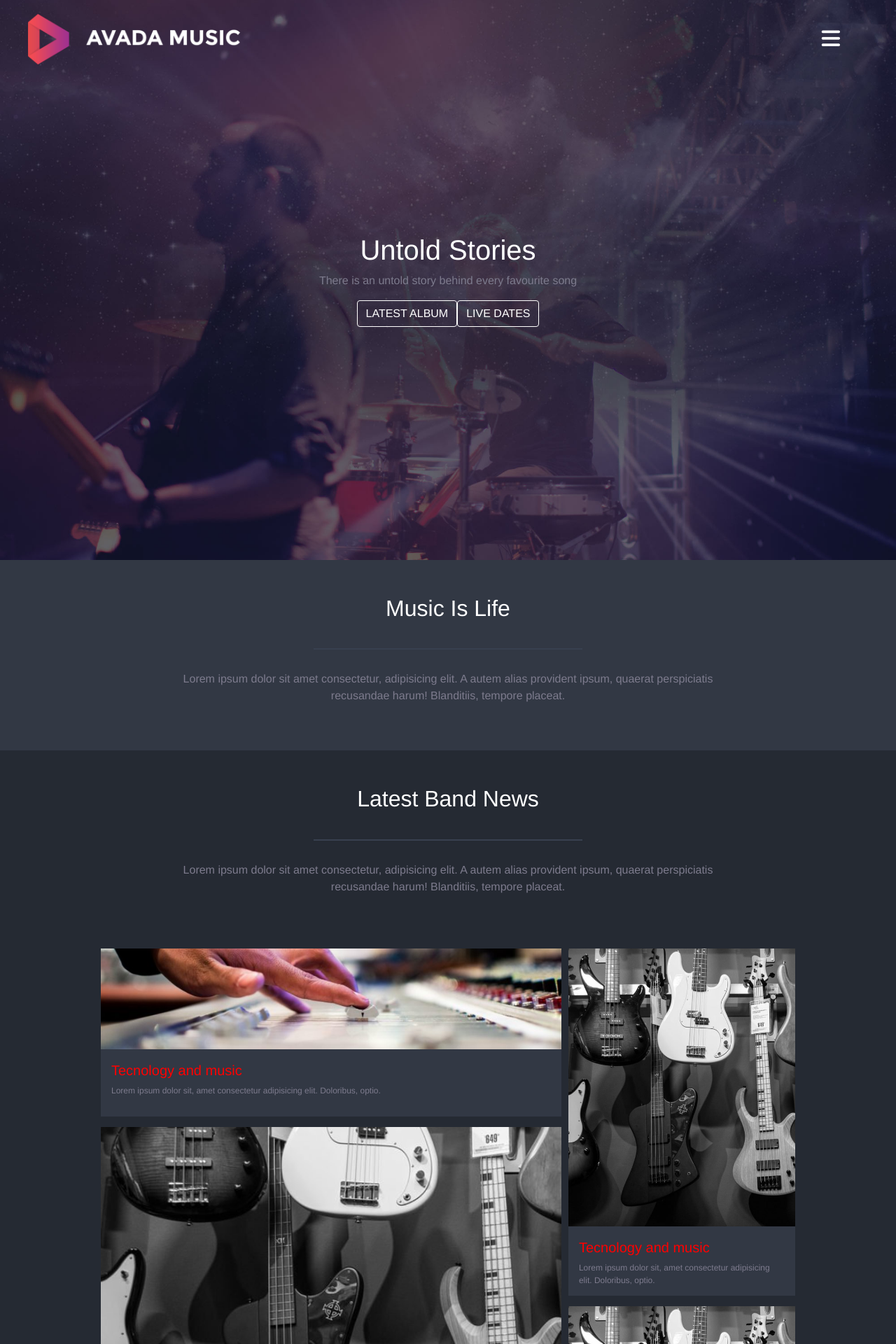
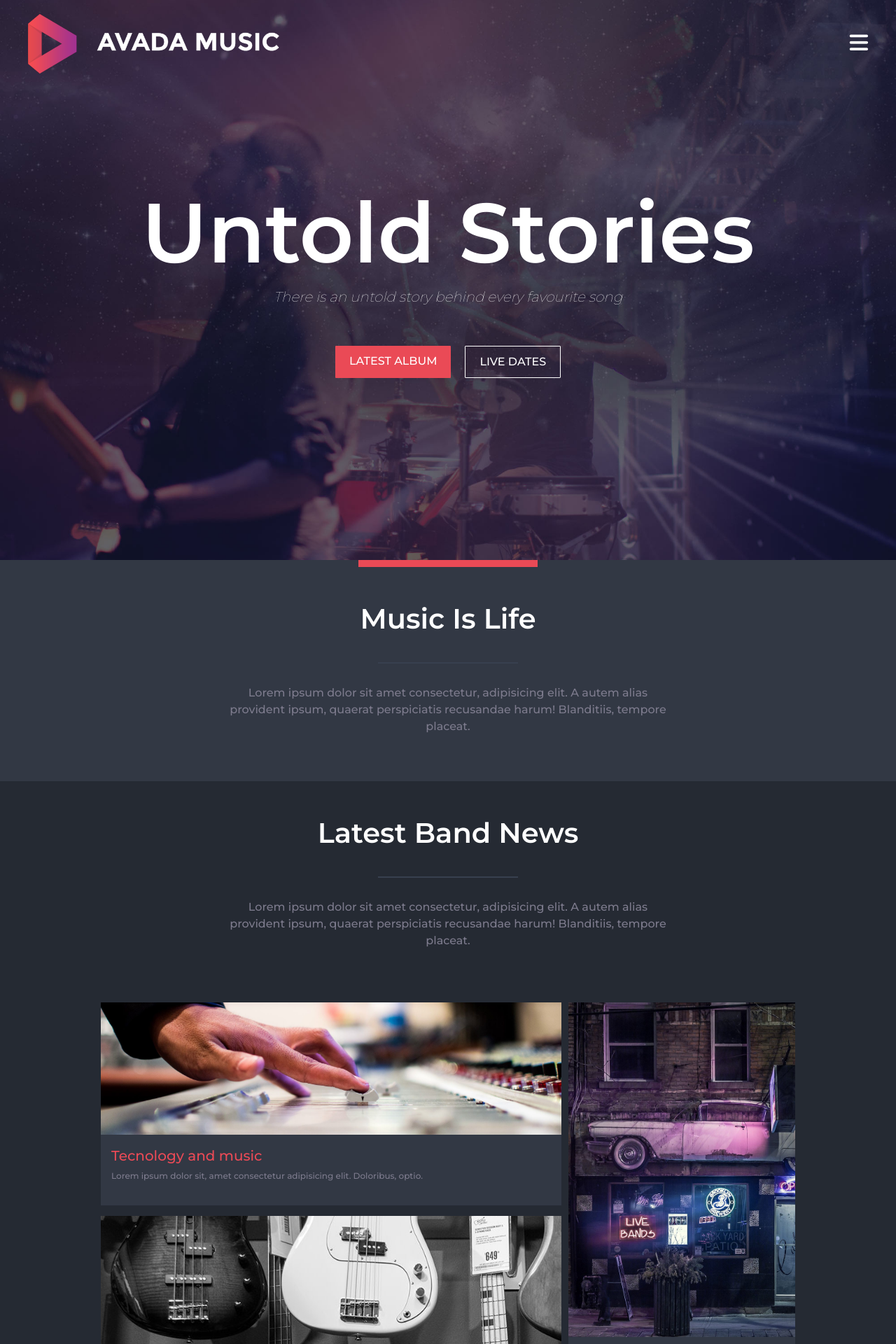
Before and after one commit to SimoneFranzoni/proj-html-vuejs, a Vue app: page / in a window 1280 px wide. Shown: the top 1920 px of the page at 70% size. Built offline with nearby package versions, Linux system fonts and the light colour scheme.

Commit message:
Piccole modifiche html/css

```diff
--- a/public/index.html
+++ b/public/index.html
@@ -7,7 +7,9 @@
     <link rel="icon" href="<%= BASE_URL %>favicon.ico">
     <link href="https://cdn.jsdelivr.net/npm/bootstrap@5.1.3/dist/css/bootstrap.min.css" rel="stylesheet" integrity="sha384-1BmE4kWBq78iYhFldvKuhfTAU6auU8tT94WrHftjDbrCEXSU1oBoqyl2QvZ6jIW3" crossorigin="anonymous">
     <script src="https://kit.fontawesome.com/f27022c870.js" crossorigin="anonymous"></script>
-    <title><%= htmlWebpackPlugin.options.title %></title>
+    <link rel="preconnect" href="https://fonts.googleapis.com">
+    <link rel="preconnect" href="https://fonts.gstatic.com" crossorigin>
+    <link href="https://fonts.googleapis.com/css2?family=Acme&family=Montserrat:wght@100;200;500;600&display=swap" rel="stylesheet">
   </head>
   <body>
     <noscript>
--- a/src/assets/style/general.scss
+++ b/src/assets/style/general.scss
@@ -2,15 +2,17 @@
     margin: 0;
     padding: 0;
     box-sizing: border-box;
-    font-family: Avenir, Helvetica, Arial, sans-serif;
+    font-family: 'Montserrat', sans-serif;
 }
 
 h2{
     color: white;
+    font-weight: bolder;
+    font-size: 40px;
 }
 
 .line{
-    width: 50%;
+    width: 200px;
     height: 2px;
     background-color: #38404f;
     margin: 30px 0;
@@ -26,6 +28,6 @@ p{
     flex-direction: column;
     align-items: center;
     justify-content: center;
-    padding: 50px 20%;
+    padding: 50px 25%;
     text-align: center;
 }
--- a/src/components/Header.vue
+++ b/src/components/Header.vue
@@ -1,12 +1,14 @@
 <template>
   <header>
-    <img src="../assets/img/avada-music-logo-retina.png" alt="">
-    <div><i class="fas fa-bars"></i></div>
+    <div class="upper-header">
+      <img src="../assets/img/avada-music-logo-retina.png" alt="">
+      <div><i class="fas fa-bars"></i></div>
+    </div>
     <div id="title-container">
       <h1>Untold Stories</h1>
-      <p>There is an untold story behind every favourite song</p>
-      <div>
-        <div class="btn">LATEST ALBUM</div>
+      <h2>There is an untold story behind every favourite song</h2>
+      <div class="d-flex">
+        <div class="btn btn-red">LATEST ALBUM</div>
         <div class="btn">LIVE DATES</div>
       </div>
     </div>
@@ -30,23 +32,41 @@ export default {
     background-position: center;
     color: white;
 
-    img{
+    .upper-header{
+      width: 100%;
+      display: flex;
+      justify-content: space-between;
+      align-items: center;
       position: absolute;
-      width: 30%;
       padding: 20px 40px;
-    }
 
-    i{
-      position: absolute;
-      top: 0%;
-      right: 0%;
-      padding: 40px 80px;
-      font-size: 30px;
+      img{
+        width: 30%;
+      }
+
+      i{
+        font-size: 30px;
+      }
+
     }
 
     .btn{
       color: white;
       border: 1px solid white;
+      border-radius: 1px;
+      margin: 0 10px;
+      padding: 10px 20px;
+      display: block;
+
+      &:hover{
+        background-color: white;
+        color: black;
+      }
+    }
+
+    .btn-red{
+      background-color: #ea4a56;
+      border: none;
     }
   }
 
@@ -57,6 +77,19 @@ export default {
     flex-direction: column;
     justify-content: center;
     align-items: center;
+
+    h1{
+      font-size: 120px;
+      font-weight: bolder;
+    }
+
+    h2{
+      color: white;
+      font-size: 20px;
+      padding-bottom: 50px;
+      font-style: italic;
+      font-weight: lighter;
+    }
   }
 
 
--- a/src/components/LowerMain.vue
+++ b/src/components/LowerMain.vue
@@ -18,22 +18,7 @@
                     <div class="plus">+</div>
                     <div class="date">Ciaoooooooooooo</div>
                 </div>
-                <div class="box">
-                    <div class="plus">+</div>
-                    <div class="date">Ciaoooooooooooo</div>
-                </div>
-                <div class="box">
-                    <div class="plus">+</div>
-                    <div class="date">Ciaoooooooooooo</div>
-                </div>
-                <div class="box">
-                    <div class="plus">+</div>
-                    <div class="date">Ciaoooooooooooo</div>
-                </div>
-                <div class="box">
-                    <div class="plus">+</div>
-                    <div class="date">Ciaoooooooooooo</div>
-                </div>
+
             </div>
         </div>
       </main>
@@ -90,7 +75,7 @@ export default {
         .live-dates{
 
             .container{
-                padding: 0px 20% 30px 20%;
+                padding: 0px 15% 30px 15%;
 
                 .box{
                     width: 100%;
--- a/src/components/UpperMain.vue
+++ b/src/components/UpperMain.vue
@@ -1,9 +1,12 @@
 <template>
   <div>
-      <header class="title">
-        <h2>Music Is Life</h2>
-        <div class="line"></div>
-        <p>Lorem ipsum dolor sit amet consectetur, adipisicing elit. A autem alias provident ipsum, quaerat perspiciatis recusandae harum! Blanditiis, tempore placeat.</p>
+      <header>
+        <div class="red-line"></div>
+        <div class="title">
+          <h2>Music Is Life</h2>
+          <div class="line"></div>
+          <p>Lorem ipsum dolor sit amet consectetur, adipisicing elit. A autem alias provident ipsum, quaerat perspiciatis recusandae harum! Blanditiis, tempore placeat.</p>
+        </div>
       </header>
 
       <main>
@@ -38,7 +41,7 @@
                 <div class="inner-box">
                   <div class="bg" id="bg4"></div>
                   <div class="text-box">
-                    <h3>Tecnology and music</h3>
+                    <h3>The flavor of rock</h3>
                     <p>Lorem ipsum dolor sit, amet consectetur adipisicing elit. Doloribus, optio.</p>
                   </div>
                 </div>
@@ -50,8 +53,8 @@
                 <div class="inner-box">
                   <div class="bg" id="bg5"></div>
                   <div class="text-box">
-                    <h3>Tecnology and music</h3>
-                    <p>Lorem ipsum dolor sit, amet consectetur adipisicing elit. Doloribus, optio.</p>
+                    <h3>Taking it back to the old school</h3>
+                    <p>Lorem ipsum dolor sit amet, consectetur adipisicing elit. Iure accusantium non culpa inventore eius!</p>
                   </div>
                 </div>
               </div>
@@ -59,7 +62,7 @@
                 <div class="inner-box">
                   <div class="bg" id="bg6"></div>
                   <div class="text-box">
-                    <h3>Tecnology and music</h3>
+                    <h3>Sharing the stage with a legend</h3>
                     <p>Lorem ipsum dolor sit, amet consectetur adipisicing elit. Doloribus, optio.</p>
                   </div>
                 </div>
@@ -81,17 +84,24 @@ export default {
 
   header{
     background-color: #323844;
+
+    .red-line{
+      width: 20%;
+      margin: 0 40%;
+      height: 10px;
+      background-color: #ea4a56;
+    }
   }
 
   main{
     background-color: #252a33;
     color: white;
-    height: 1370px;
+    height: 1600px;
 
     .container{
       padding: 0 5%;
       width: 100%;
-      height: 1000px;
+      height: 1200px;
 
       .left-column{
         width: 66%;
@@ -103,9 +113,8 @@ export default {
     }
 
     .box{
-    height: 30%;
-    margin: 5px;
-    padding: 5px;
+      margin: 5px;
+      padding: 5px;
 
       .inner-box{
         background-color: #323844;
@@ -119,8 +128,9 @@ export default {
 
       .bg{
         width: 100%;
-        height: 60%;
+        height: 65%;
         background-position: center;
+        background-position-y: - 50px;
         background-size: cover;
       }
     }
@@ -141,7 +151,7 @@ export default {
       padding: 18px 15px ;
 
       h3{
-        color: red;
+        color: #ea4a56;
         font-size: 20px;
       }
 
@@ -150,31 +160,38 @@ export default {
       }
     }
 
+    .box:hover{
+      .bg{
+        opacity: 0.5;
+
+      }
+    }
+
   }
 
 
   #bg1{
-    background-image: url("../assets/img/blog_music_techo-800x400.jpg");
+    background-image: url("../assets/img/blog_music_techo.jpg");
   }
 
   #bg2{
-    background-image: url("../assets/img/blog-post3-600x900.jpg");
+    background-image: url("../assets/img/blog-post3.jpg");
   }
 
   #bg3{
-    background-image: url("../assets/img/blog-post3-600x900.jpg");
+    background-image: url("../assets/img/blog-post4-600x900.jpg");
   }
 
   #bg4{
-    background-image: url("../assets/img/blog-post3-600x900.jpg");
+    background-image: url("../assets/img/blog_flavor_rock.jpg");
   }
 
   #bg5{
-    background-image: url("../assets/img/blog-post3-600x900.jpg");
+    background-image: url("../assets/img/blog-post1.jpg");
   }
 
   #bg6{
-    background-image: url("../assets/img/blog-post3-600x900.jpg");
+    background-image: url("../assets/img/blog-post2.jpg");
   }
 
 </style>
```
